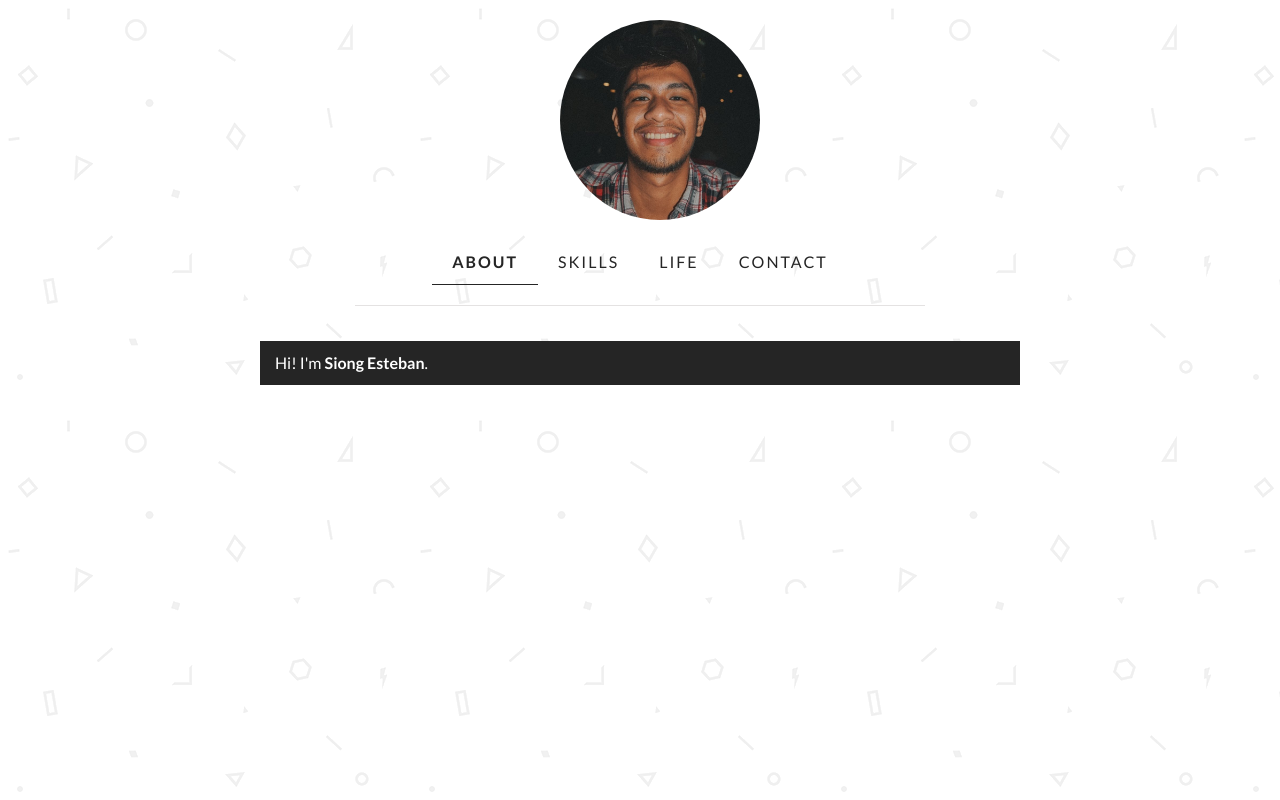
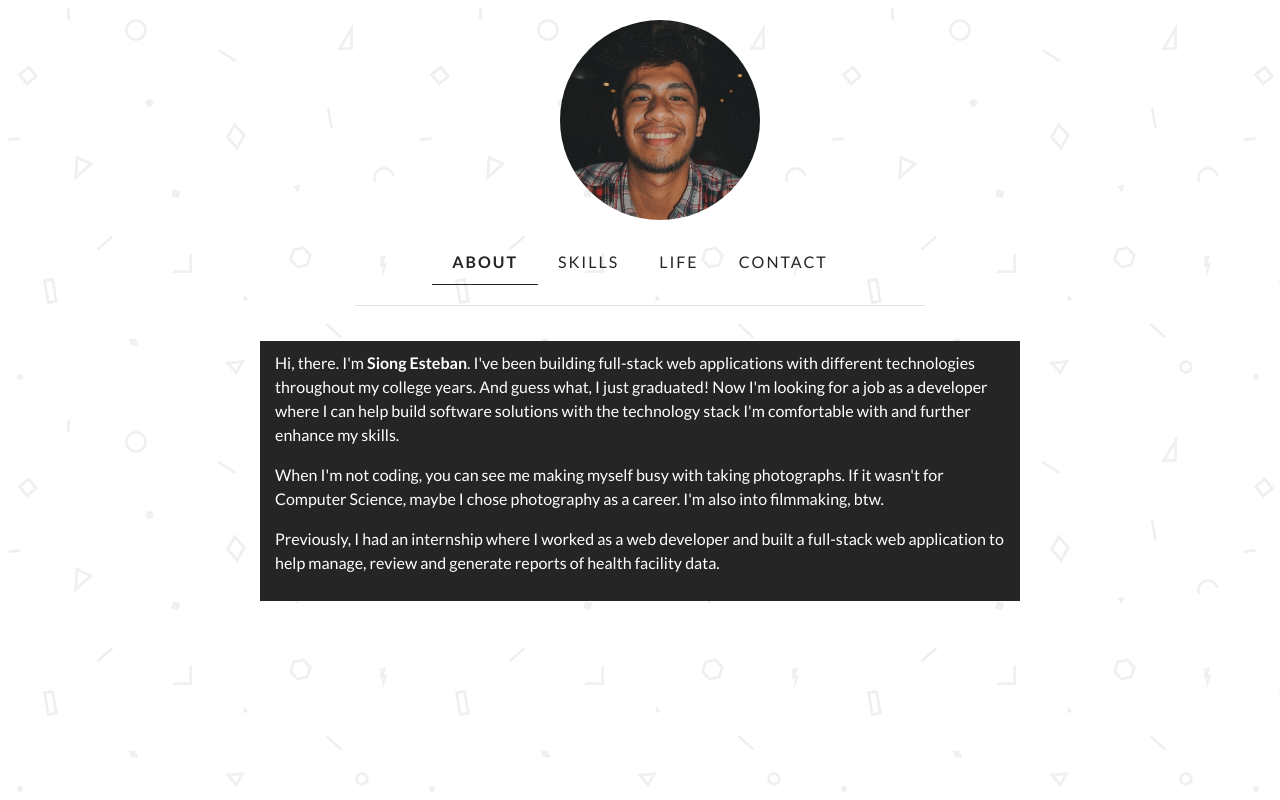
Before and after one commit to siongesteban/siong-esteban-portfolio, a React (Create React App) app: page / in a window 1280 px wide. Built offline with nearby package versions, Linux system fonts and the light colour scheme.

Commit message:
Add about page content.

```diff
--- a/src/pages/About.js
+++ b/src/pages/About.js
@@ -4,7 +4,13 @@ import Container from '../components/Container';
 export default () => (
   <Container>
     <p>
-      Hi! I'm <strong>Siong Esteban</strong>.
+      Hi, there. I'm <strong>Siong Esteban</strong>. I've been building full-stack web applications with different technologies throughout my college years. And guess what, I just graduated! Now I'm looking for a job as a developer where I can help build software solutions with the technology stack I'm comfortable with and further enhance my skills.
+    </p>
+    <p>
+      When I'm not coding, you can see me making myself busy with taking photographs. If it wasn't for Computer Science, maybe I chose photography as a career. I'm also into filmmaking, btw.
+    </p>
+    <p>
+      Previously, I had an internship where I worked as a web developer and built a full-stack web application to help manage, review and generate reports of health facility data.
     </p>
   </Container>
 )
--- a/src/styles/components/page-container.scss
+++ b/src/styles/components/page-container.scss
@@ -4,8 +4,4 @@
   background: $primary-color;
   color: #fff;
   padding: 10px;
-
-  p {
-    margin: 0;
-  }
 }
```
